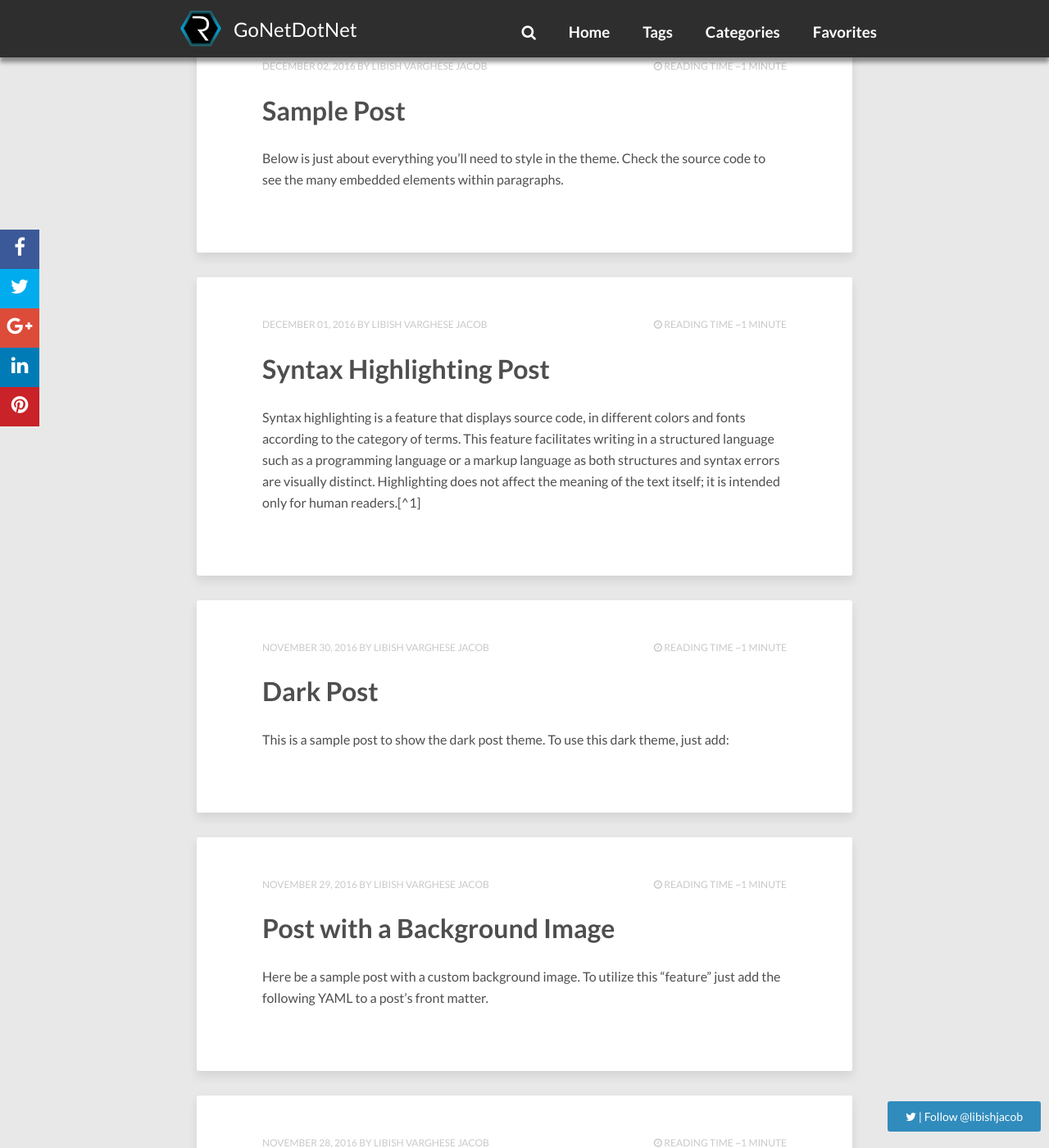
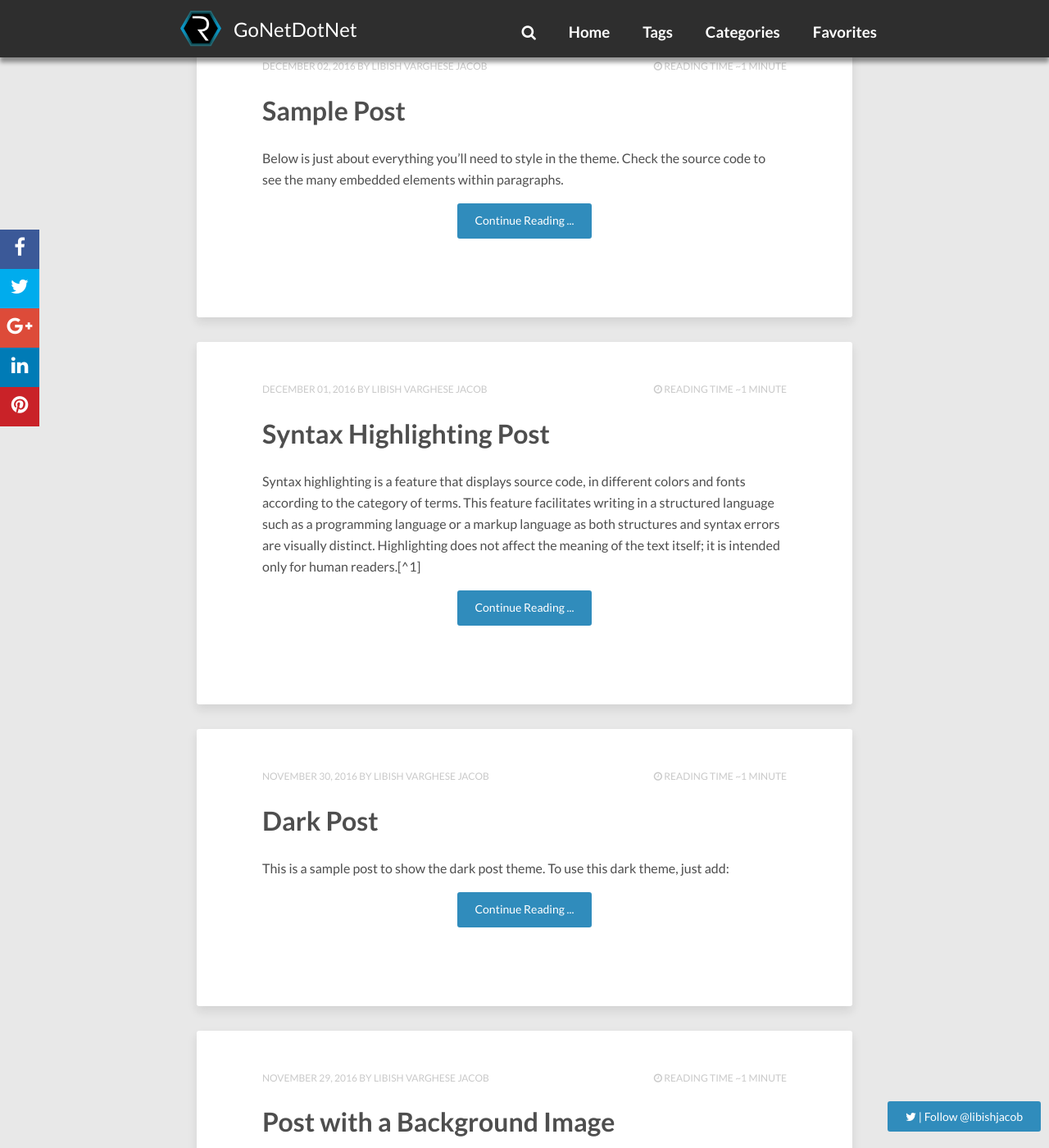
Before and after one commit to libish-jacob/Blog, a Jekyll site: the page built from index.html, in a window 1280 px wide and 1400 px high, scrolled down 522 px. Shown: the whole window at 82% size. Built offline with Jekyll 4.4.1, drawn with Linux system fonts in a browser that asks for light colours; nearby versions of some CDN libraries; the list of posts is cut into pages by our own code; comment, search, counter and statistics services are not loaded.

Commit message:
Update index.html

```diff
--- a/index.html
+++ b/index.html
@@ -37,7 +37,7 @@ comments: false
 
   <div class="entry-content">
       {{ post.excerpt }}
-      {% if excerpt_words != content_words %}
+      {% if post.content != post.excerpt %}
           <div align="center">
               <div markdown="0"><a href="{{ site.url }}{{ post.url }}" class="btn btn-info">Continue Reading ...</a></div>
           </div>
```
